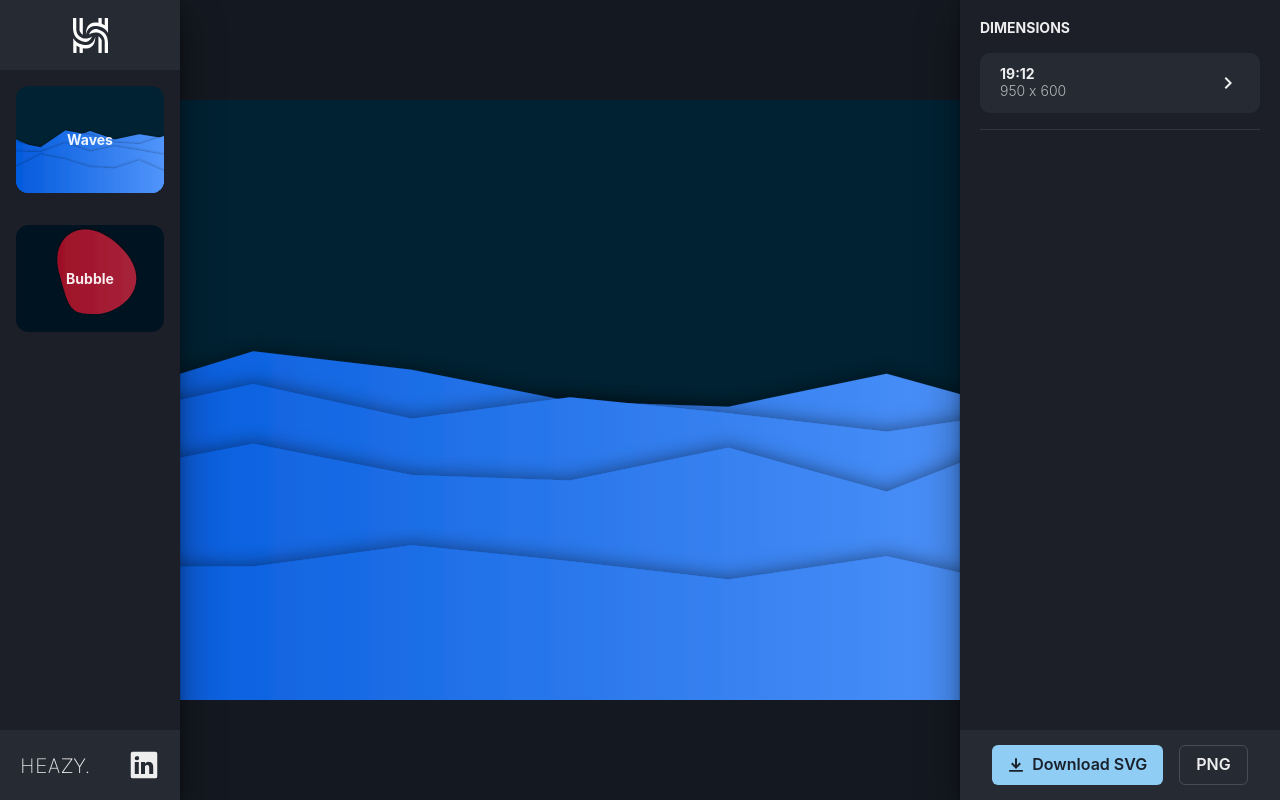
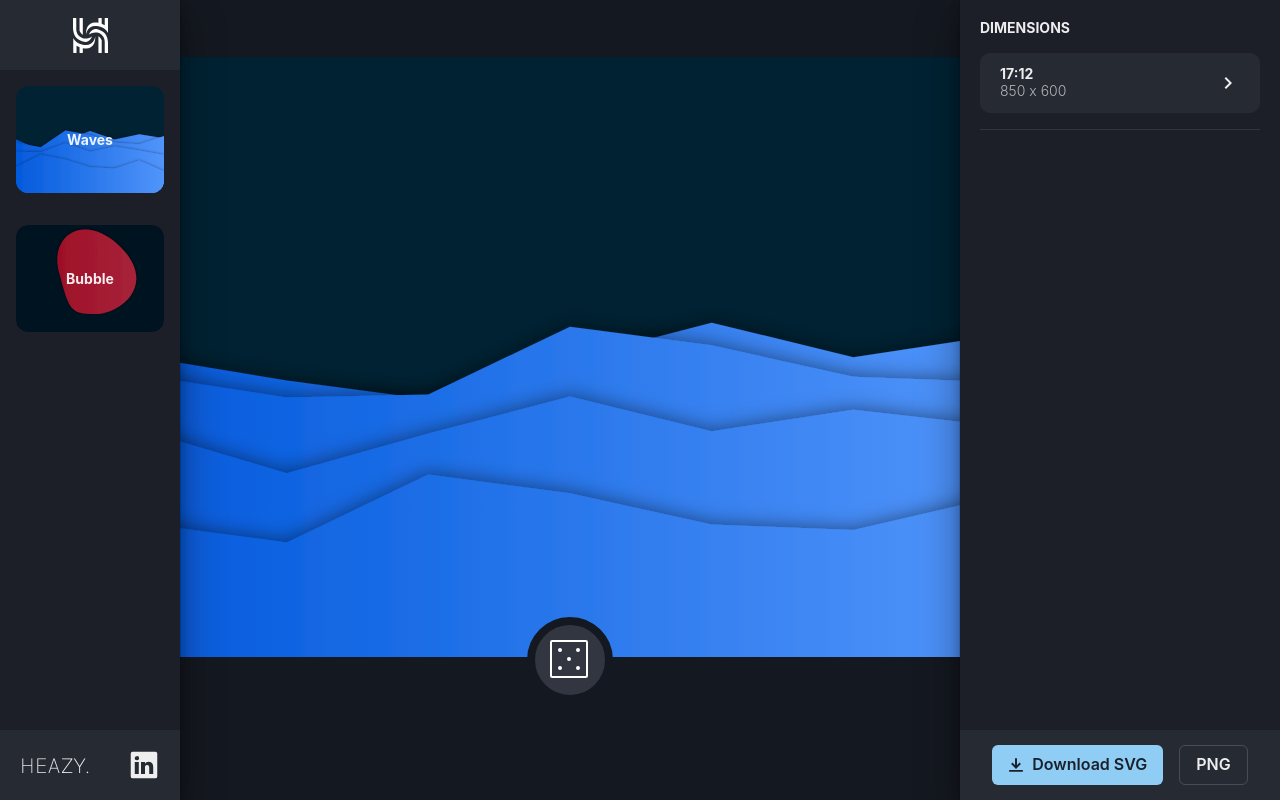
Before and after one commit to MaximBuz/heazy-svg-creator, a React (Create React App) app: page / in a window 1280 px wide. Built offline with nearby package versions, Linux system fonts and the light colour scheme.

Commit message:
added seed changer button

```diff
--- a/src/App.tsx
+++ b/src/App.tsx
@@ -8,15 +8,20 @@ import RightMenu from './components/RightMenu/RightMenu';
 import StackedWave from './components/StackedWave';
 
 // Design
-import { Flex, Container, AspectRatio } from '@chakra-ui/react';
+import { Flex, Container, Button, Icon, Circle, Stack } from '@chakra-ui/react';
+import Dice from './utils/dice.svg';
 
 // Utils
 import { aspectRatio } from './utils/calculations/aspectRatio';
 import { downloadBlob } from './utils/downloadBlob';
+import { motion } from 'framer-motion';
 
 function App() {
+  /* --------- SEED CHANGE --------- */
+  const [seed, setSeed] = useState<number>(0);
+
   /* --------- DIMENSION CHANGE --------- */
-  const [width, setWidth] = useState<number>(950);
+  const [width, setWidth] = useState<number>(850);
   const [height, setHeight] = useState<number>(600);
 
   const canvasDimensions = {
@@ -44,10 +49,17 @@ function App() {
       h="100vh"
     >
       <LeftMenu></LeftMenu>
-      <Container sx={{transform: "scale(1)"}} justifyContent="center" alignContent="center" centerContent padding="3" m="0">
+      <Container
+        sx={{ transform: 'scale(1)' }}
+        justifyContent="center"
+        alignContent="center"
+        centerContent
+        padding="3"
+        m="0"
+      >
         {/* <Bubble
           svgRef={svgRef}
-          seed={1}
+          seed={seed}
           width={canvasDimensions.width}
           height={canvasDimensions.height}
           startWaveColor="#A7233A"
@@ -61,11 +73,10 @@ function App() {
           size={3}
           stroke={false}
         /> */}
-
         <StackedWave
           svgRef={svgRef}
           type="peak"
-            seed={5}
+          seed={seed}
           width={canvasDimensions.width}
           height={canvasDimensions.height}
           startWaveColor="#035adc"
@@ -82,11 +93,62 @@ function App() {
           distance={4.3}
           stroke={false}
         />
-
+        <Circle
+          maxWidth={80}
+          as={motion.button}
+          pos="relative"
+          bottom="40px"
+          justifyContent="center"
+          alignItems="center"
+          bgColor="#313640"
+          p="2.5"
+          centerContent
+          onClick={() => setSeed(seed + 1)}
+          border="8px"
+          borderColor="#141820"
+        >
+          <Icon boxSize="50" viewBox="0 0 25 25" color="white">
+            <path
+              d="M3 20.4V3.6C3 3.26863 3.26863 3 3.6 3H20.4C20.7314 3 21 3.26863 21 3.6V20.4C21 20.7314 20.7314 21 20.4 21H3.6C3.26863 21 3 20.7314 3 20.4Z"
+              stroke="currentColor"
+              fill="none"
+            />
+            <path
+              d="M7.5 8C7.22386 8 7 7.77614 7 7.5C7 7.22386 7.22386 7 7.5 7C7.77614 7 8 7.22386 8 7.5C8 7.77614 7.77614 8 7.5 8Z"
+              stroke="currentColor"
+              stroke-linecap="round"
+              stroke-linejoin="round"
+            />
+            <path
+              d="M16.5 8C16.2239 8 16 7.77614 16 7.5C16 7.22386 16.2239 7 16.5 7C16.7761 7 17 7.22386 17 7.5C17 7.77614 16.7761 8 16.5 8Z"
+              stroke="currentColor"
+              stroke-linecap="round"
+              stroke-linejoin="round"
+            />
+            <path
+              d="M12 12.5C11.7239 12.5 11.5 12.2761 11.5 12C11.5 11.7239 11.7239 11.5 12 11.5C12.2761 11.5 12.5 11.7239 12.5 12C12.5 12.2761 12.2761 12.5 12 12.5Z"
+              stroke="currentColor"
+              stroke-linecap="round"
+              stroke-linejoin="round"
+            />
+            <path
+              d="M7.5 17C7.22386 17 7 16.7761 7 16.5C7 16.2239 7.22386 16 7.5 16C7.77614 16 8 16.2239 8 16.5C8 16.7761 7.77614 17 7.5 17Z"
+              stroke="currentColor"
+              stroke-linecap="round"
+              stroke-linejoin="round"
+            />
+            <path
+              d="M16.5 17C16.2239 17 16 16.7761 16 16.5C16 16.2239 16.2239 16 16.5 16C16.7761 16 17 16.2239 17 16.5C17 16.7761 16.7761 17 16.5 17Z"
+              stroke="currentColor"
+              stroke-linecap="round"
+              stroke-linejoin="round"
+            />
+          </Icon>
+        </Circle>
 
         {/* <StackedWave
           type="peak"
-          seed={2}
+          seed={seed}
           width={canvasDimensions.width}
           height={canvasDimensions.height}
           startWaveColor="#309e24"
```
Also changed, not shown: src/utils/dice.svg (added). Lines whose indentation alone changed are shown as unchanged.
